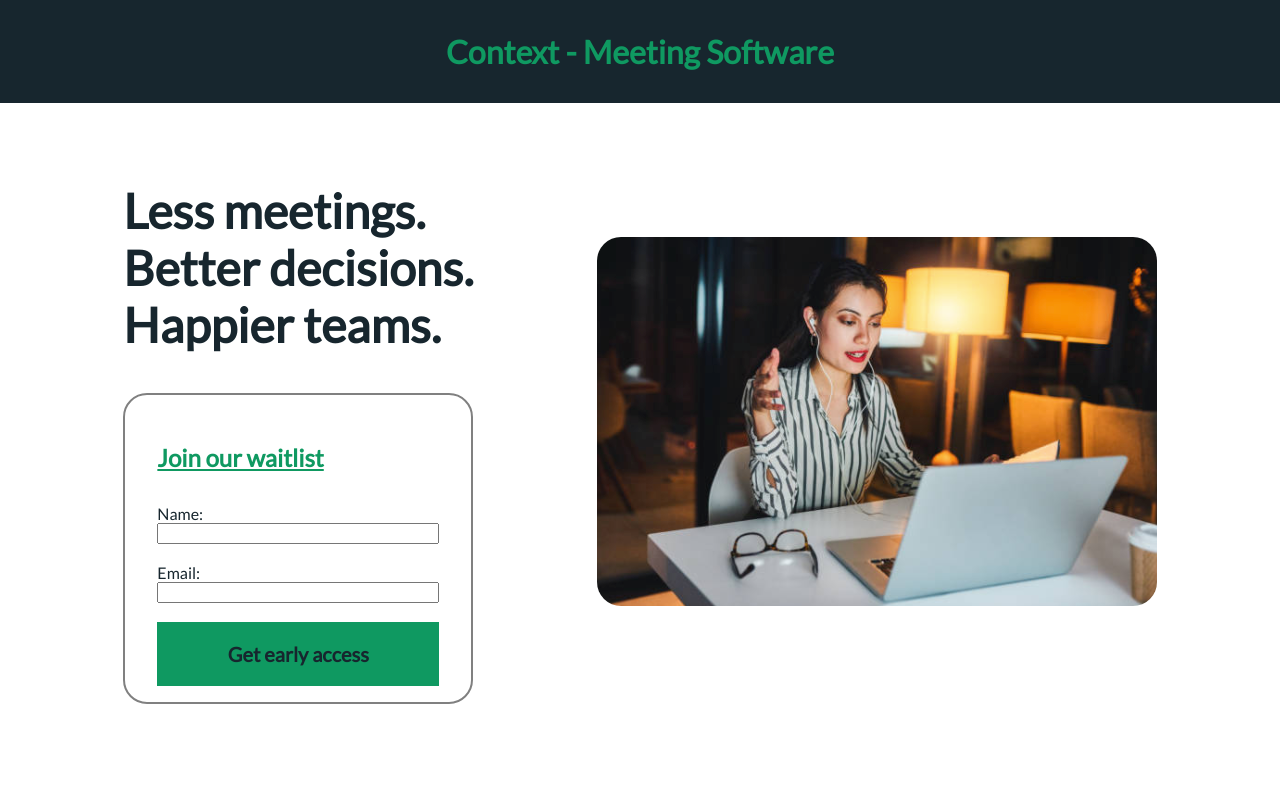
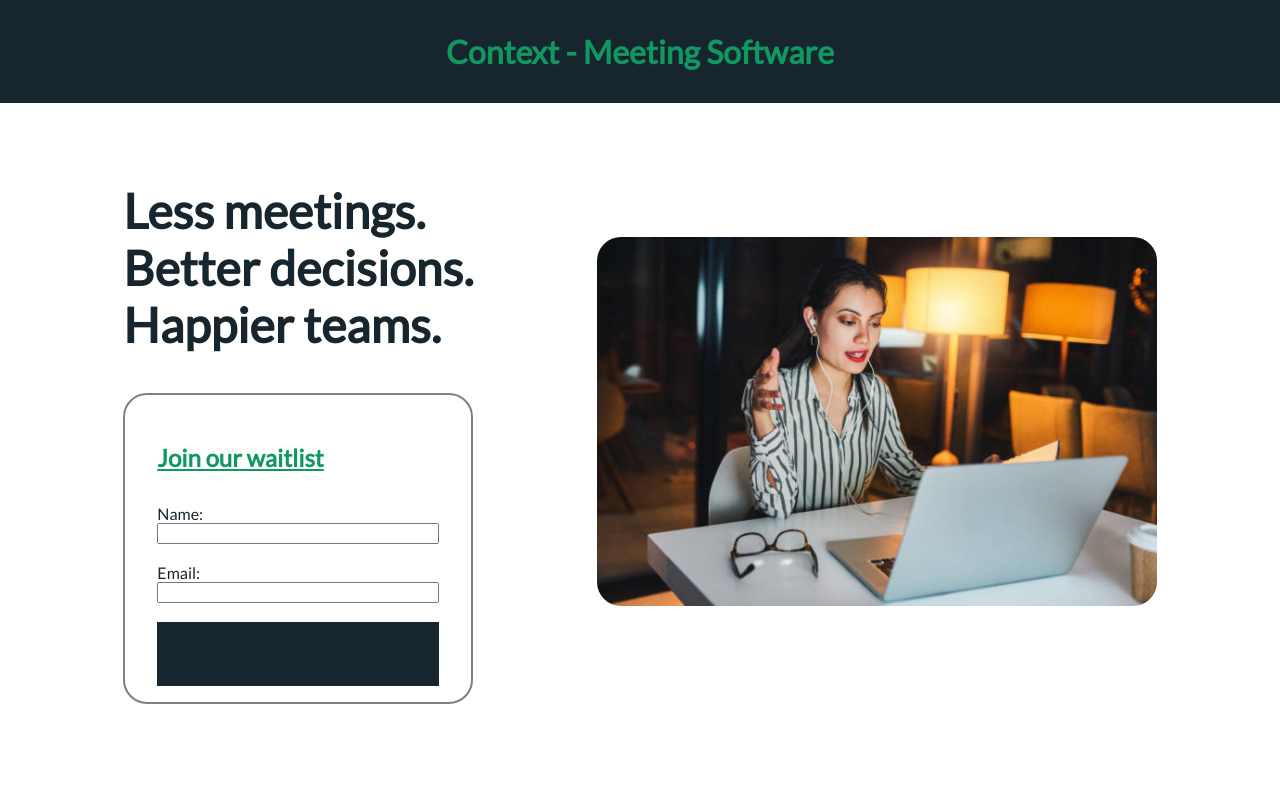
Before and after one commit to eoinlynchcodes/context-meeting-conferences, a React (Create React App) app in the folder frontend/: page / in a window 1280 px wide. In both pictures the pointer is over the element "Get early access". Shown: the top 800 px of the page. Built offline with nearby package versions, Linux system fonts and the light colour scheme.

Commit message:
done for the night.

```diff
--- a/frontend/src/index.css
+++ b/frontend/src/index.css
@@ -167,6 +167,11 @@ nav{
   font-size: 1.25em;
 }
 
+.getEarlyAccess:hover{
+  background-color: #17262e;
+  color: #0f9961;
+}
+
 .imageContainer img{
   border-radius: 24px;
 }
```
